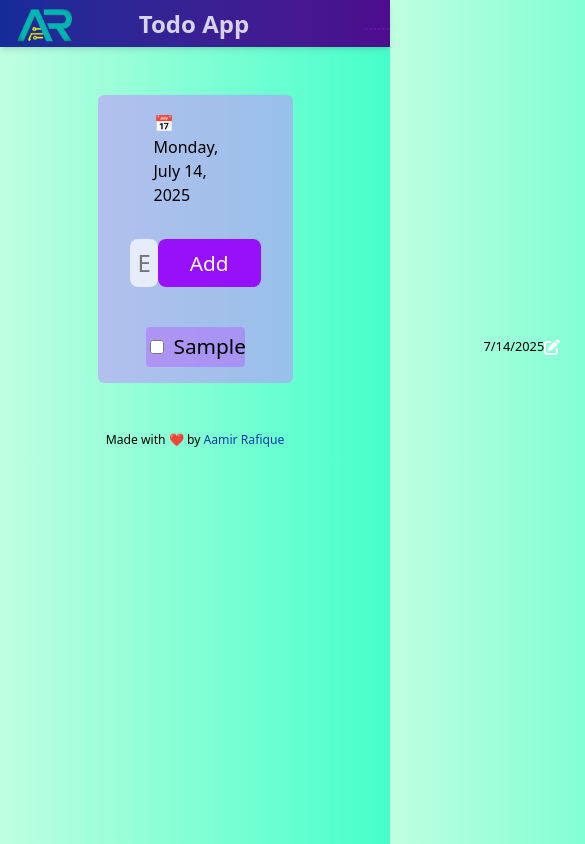
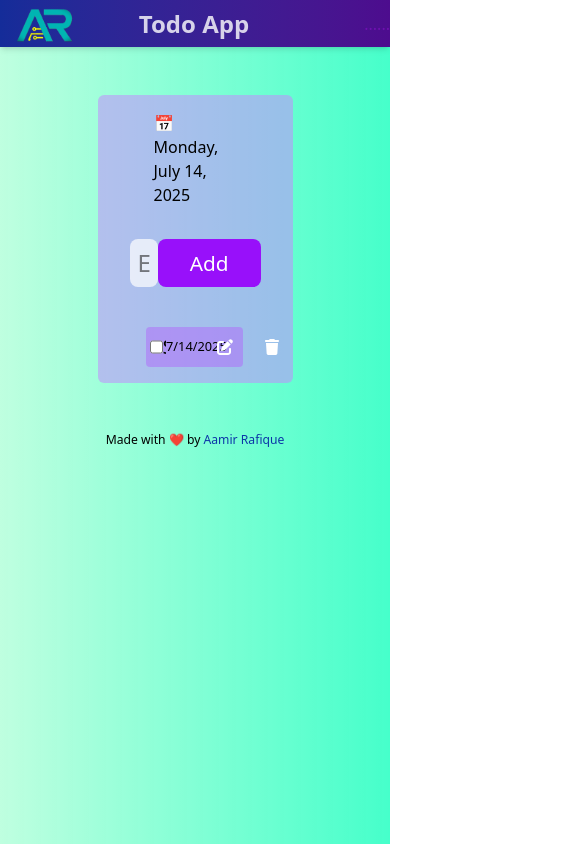
Before and after one commit to Aamir-Rafique/Todo-app-React, a React (Vite) app: page / in a window 390 px wide. Both pictures are taken after typing "Sample" into the empty fields and a click on the button "Add". Shown: the top 844 px of the page, 585 px wide, since content can reach past the window. Built offline with nearby package versions, Linux system fonts and the light colour scheme.

Commit message:
Refactor task rendering layout: adjust width and improve structure for better responsiveness

```diff
--- a/src/components/Home.jsx
+++ b/src/components/Home.jsx
@@ -103,10 +103,10 @@ const Main = () => {
                 </div>)}
 
                 <div className="tasks flex px-[1rem] ">
-                    <ul className="p-0 list-none  w-full" >
+                    <ul className="p-0 list-none  w-[98%]" >
                         {filteredTodos.map((todo) => (
                             <li key={todo.id} className={(todo.completed) ? "p-1 line-through text-gray-600 flex justify-between mt-2 bg-[#49f36bac] rounded-[4px]" : " p-1 flex justify-between mt-2 bg-[#b16bfb82] rounded-[4px]"} >
-                                <div className="taskWithId flex gap-2.5 items-center">
+                                <div className="w-[76%]  taskWithId flex justify-between items-center " >
                                     <input
                                         type="checkbox"
                                         checked={todo.completed}
@@ -114,7 +114,9 @@ const Main = () => {
                                         className="h-3.5 w-3.5"
                                         title={(todo.completed) ? "Unmark" : "Mark as done"}
                                     />
-                                    <p className="truncate w-75 text-left text-[1.3rem]" >{todo.text}</p><small>  {todo.date}</small>
+                                    <div className="flex items-center justify-between  w-[95%] ">
+                                        <p className="truncate  text-left text-[1.3rem]" >{todo.text}</p><small>  {todo.date}</small>
+                                    </div>
                                 </div>
                                 <div className="modify-tasks flex gap-[2rem] mr-4">
                                     <button className=' cursor-pointer text-white hover:text-blue-700  duration-200' title="Edit Todo" onClick={() => editTodo(todo.id)}><FontAwesomeIcon icon={faPenToSquare} /></button>
```
